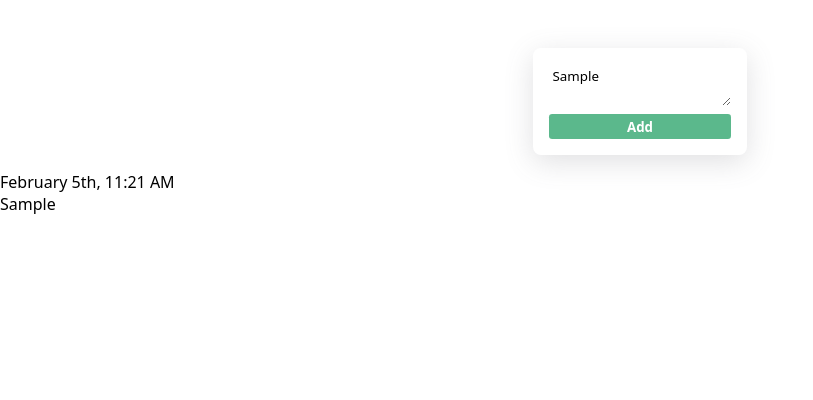
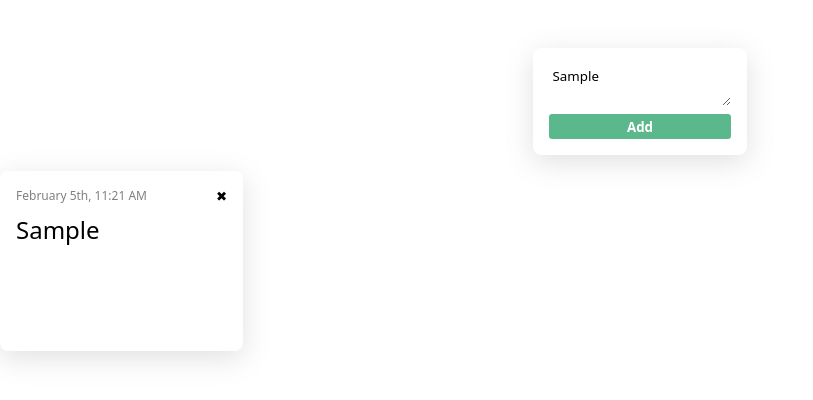
Before and after one commit to MarkDavidovich/react-notes, a React (Vite) app: page / in a window 1280 px wide. Both pictures are taken after typing "Sample" into the empty fields and a click on the button "Add". Shown: the top 400 px of the page, without its empty margins (0-813 px from the left). Built offline with nearby package versions, Linux system fonts and the light colour scheme.

Commit message:
add style to note cards

```diff
--- a/src/components/Note/Note.jsx
+++ b/src/components/Note/Note.jsx
@@ -2,9 +2,12 @@ import style from "./Note.module.css";
 
 const Note = ({ id, text, dateCreated }) => {
   return (
-    <div>
-      <p>{dateCreated}</p>
-      <p>{text}</p>
+    <div className={style.container}>
+      <span className={style.header}>
+        <p className={style.date}>{dateCreated}</p>
+        <button className={style.btn}>✖</button>
+      </span>
+      <p className={style.text}>{text}</p>
     </div>
   );
 };
--- a/src/components/Note/Note.module.css
+++ b/src/components/Note/Note.module.css
@@ -0,0 +1,32 @@
+.container {
+  display: flex;
+  flex-direction: column;
+  gap: 0.5rem;
+  padding: 1rem;
+  border-radius: 0.5rem;
+  box-shadow: rgba(100, 100, 111, 0.2) 0px 7px 29px 0px;
+  font-weight: 500;
+
+  width: calc((100% - 4rem) / 5);
+  height: 180px;
+}
+
+.date {
+  color: gray;
+  font-size: 12px;
+}
+
+.text {
+  font-size: 1.5rem;
+}
+
+.btn {
+  background: none;
+  border: none;
+  cursor: pointer;
+}
+
+.header {
+  display: flex;
+  justify-content: space-between;
+}
```
